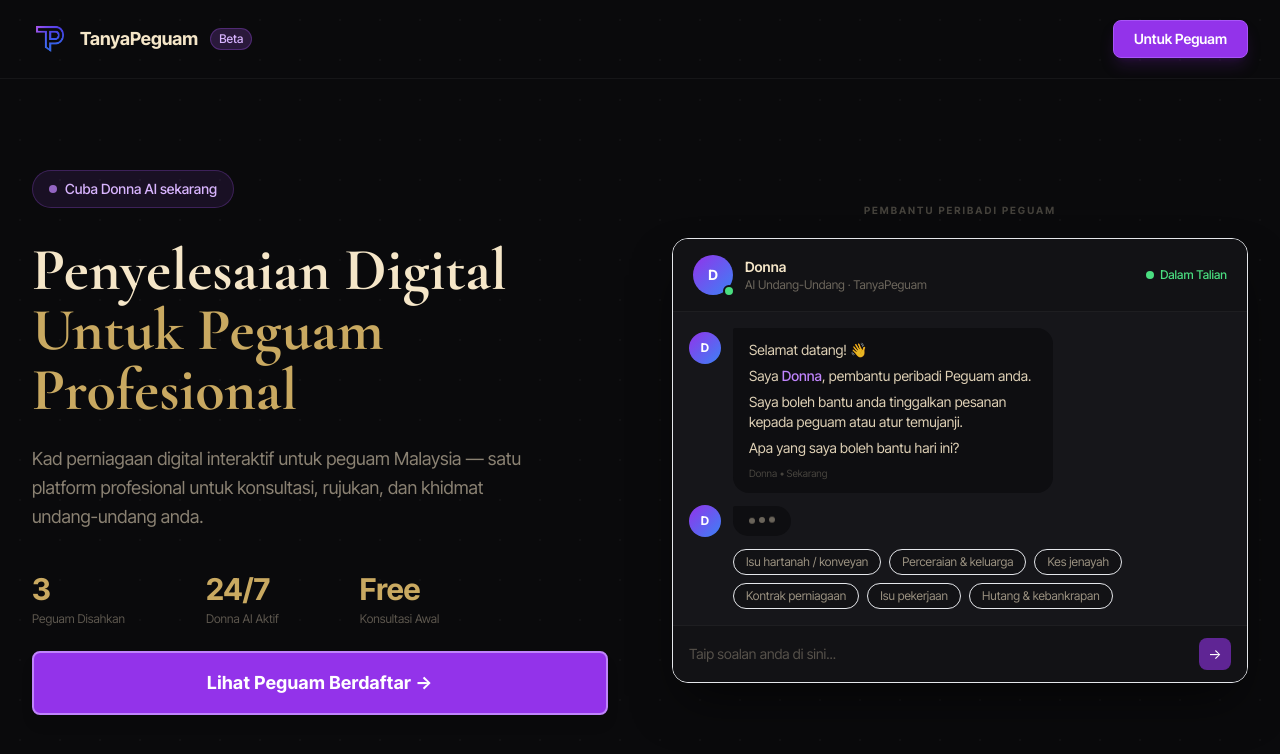
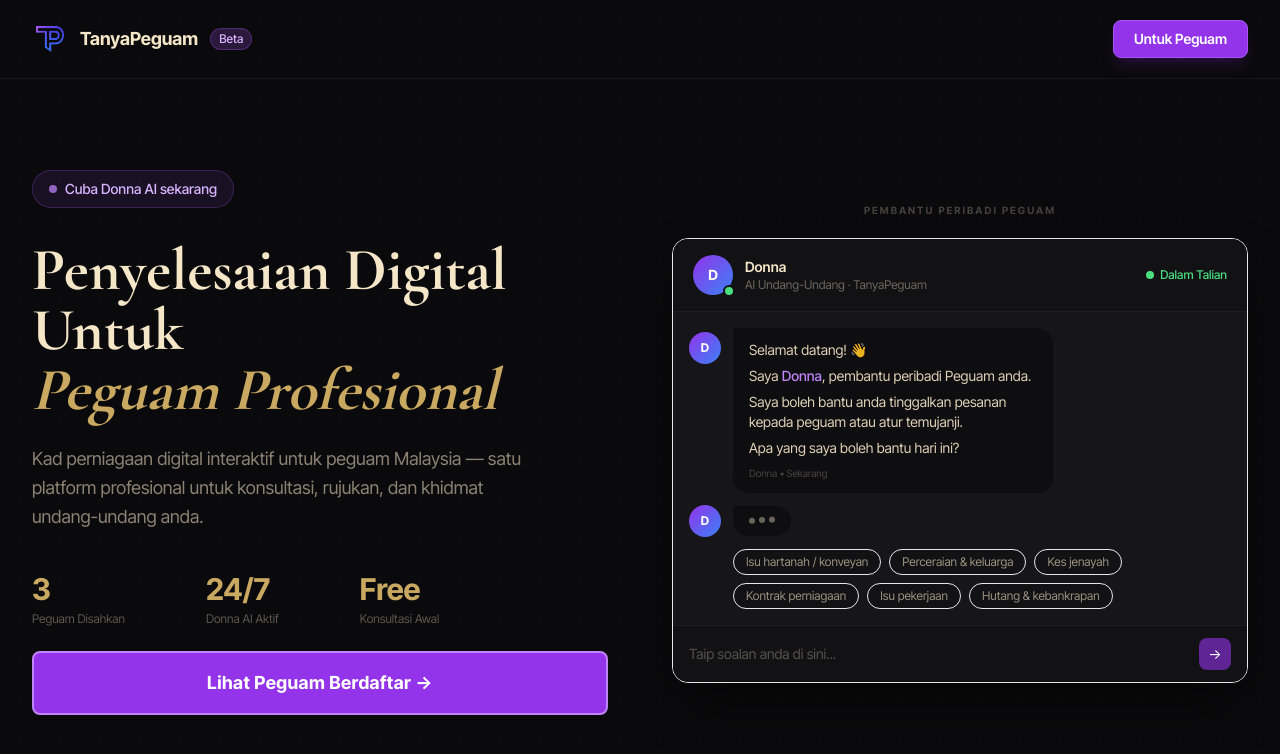
Before and after one commit to admluq/TanyaPeguam-Community, a Next.js app: page / in a window 1280 px wide. Shown: the top 754 px of the page. Built offline with nearby package versions, Linux system fonts and the light colour scheme; no server answers.

Commit message:
refactor: reformat heading with Peguam Profesional in gold italics

```diff
--- a/app/(public)/page.tsx
+++ b/app/(public)/page.tsx
@@ -62,10 +62,12 @@
           </div>
 
           {/* Heading */}
-          <h1 className="text-5xl lg:text-6xl font-display font-bold text-cream leading-tight mb-6">
-            Penyelesaian Digital
+          <h1 className="text-5xl lg:text-6xl font-display font-bold leading-tight mb-6">
+            <span className="text-cream">Penyelesaian Digital</span>
             <br />
-            <span className="text-gold-400">Untuk Peguam Profesional</span>
+            <span className="text-cream">Untuk</span>
+            <br />
+            <span className="italic text-gold-400">Peguam Profesional</span>
           </h1>
 
           {/* Subtitle */}
```
